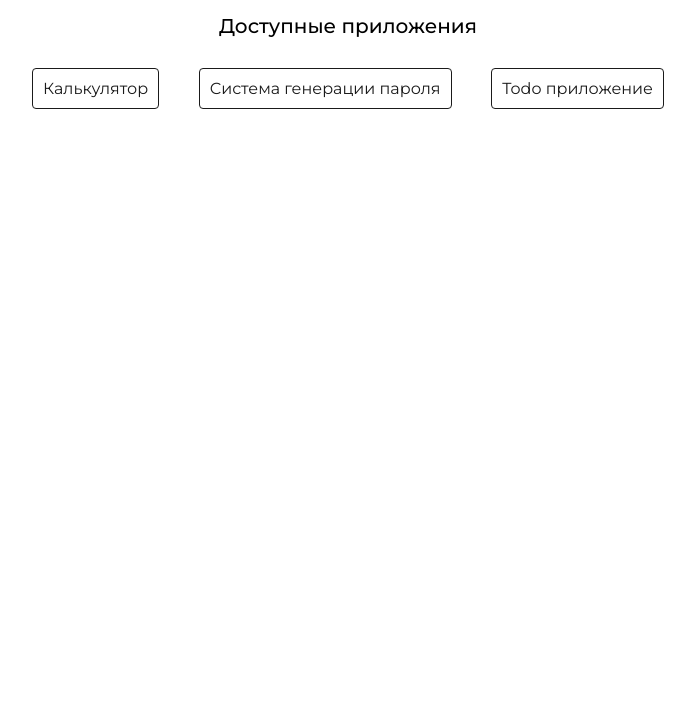
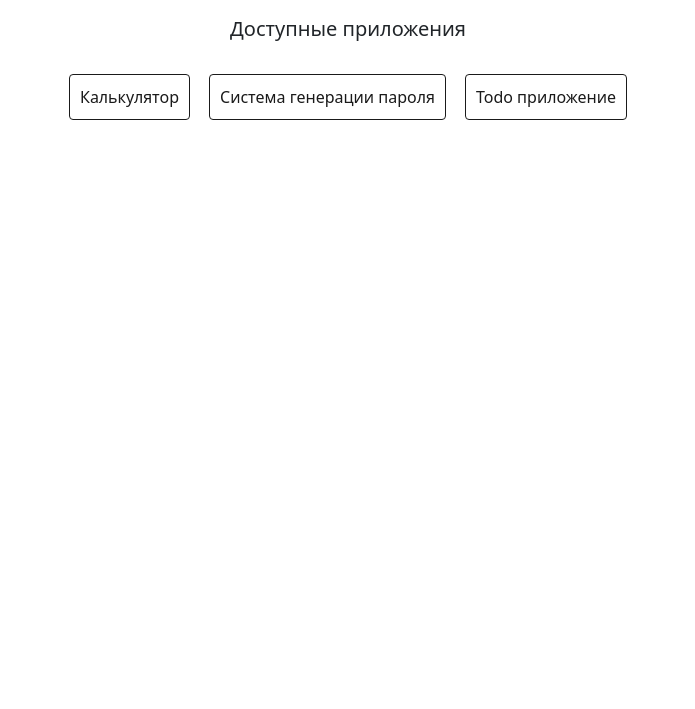
Before and after one commit to maksim312321/sdl_frontend, a website: page src/frontend/index.html in a window 1280 px wide. Shown: the part 91-800 px from the top of the page, without its empty margins (292-987 px from the left). Drawn offline with nearby package versions, Linux system fonts and the light colour scheme.

Commit message:
add bootstrap

```diff
--- a/package.json
+++ b/package.json
@@ -24,6 +24,7 @@
   "dependencies": {
     "@jest/globals": "^29.7.0",
     "bcryptjs": "^2.4.3",
+    "bootstrap": "^5.3.2",
     "cookie-parser": "^1.4.6",
     "eslint": "8.22.0",
     "eslint-config-airbnb": "^19.0.4",
--- a/src/backend/index.js
+++ b/src/backend/index.js
@@ -15,6 +15,8 @@ app.use(cookieParser());
 app.use('/auth', authRouter);
 
 // todo: вынести руты
+app.use(express.static(path.resolve() + '/node_modules/bootstrap/dist/css'));
+
 app.get('/', (req, res) => {
     app.use(express.static(FRONTEND_PATH));
     res.sendFile(path.resolve(FRONTEND_PATH, 'index.html'));
--- a/src/frontend/index.html
+++ b/src/frontend/index.html
@@ -9,6 +9,7 @@
     <link rel="preconnect" href="https://fonts.googleapis.com">
     <link rel="preconnect" href="https://fonts.gstatic.com" crossorigin>
     <link href="https://fonts.googleapis.com/css2?family=Montserrat:wght@400;500;600;700&display=swap" rel="stylesheet">
+    <link rel="stylesheet" href="/bootstrap.min.css" />
     <title>Document</title>
 </head>
 <body>
--- /dev/null
+++ b/src/frontend/index.js
@@ -0,0 +1 @@
+import bootstrap from 'bootstrap';
```
Also changed, not shown: src/frontend/todo_app/index.html (+1 -1 lines), 1 other file.
